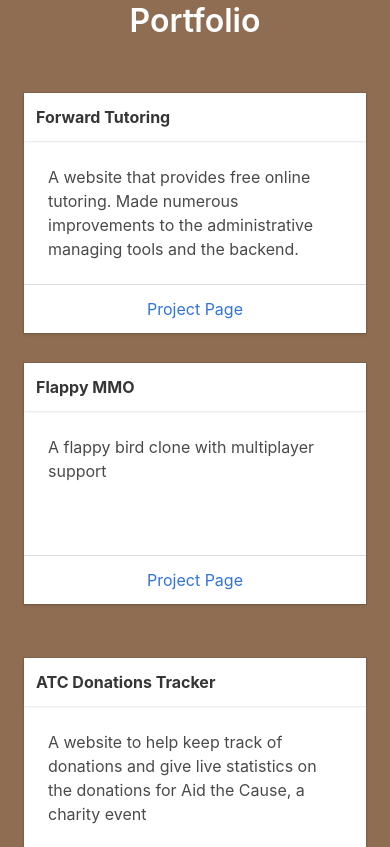
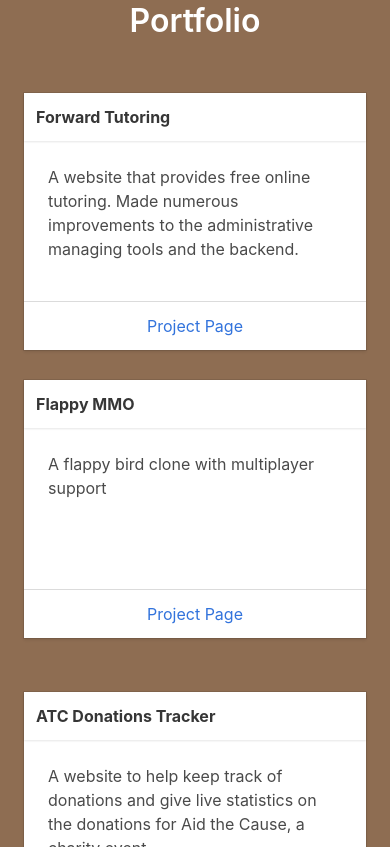
Before and after one commit to InfernalHydra/infernalhydra.github.io, a website: page index.html in a window 390 px wide. Shown: the part 1608-2455 px from the top of the page. Drawn offline with nearby package versions, Linux system fonts and the light colour scheme.

Commit message:
More small fixes

```diff
--- a/sass/mystyles.scss
+++ b/sass/mystyles.scss
@@ -82,8 +82,8 @@ $color5: rgba(48, 84, 118, 1);
     height: 12vh !important;
     max-height: 12vh !important;
     @media screen and (max-width: 480px) {
-        height: 17vh !important;
-        max-height: 17vh !important;
+        height: 19vh !important;
+        max-height: 19vh !important;
     }
 }
 .content {
```
Also changed, not shown: sass/mystyles.css, 1 other file.
